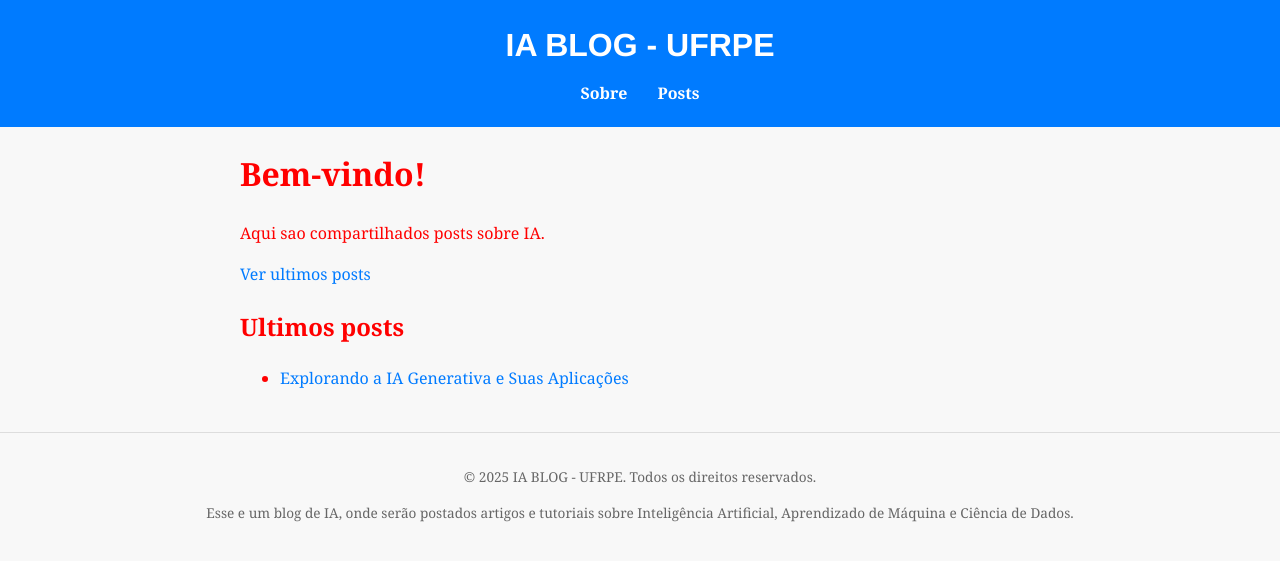
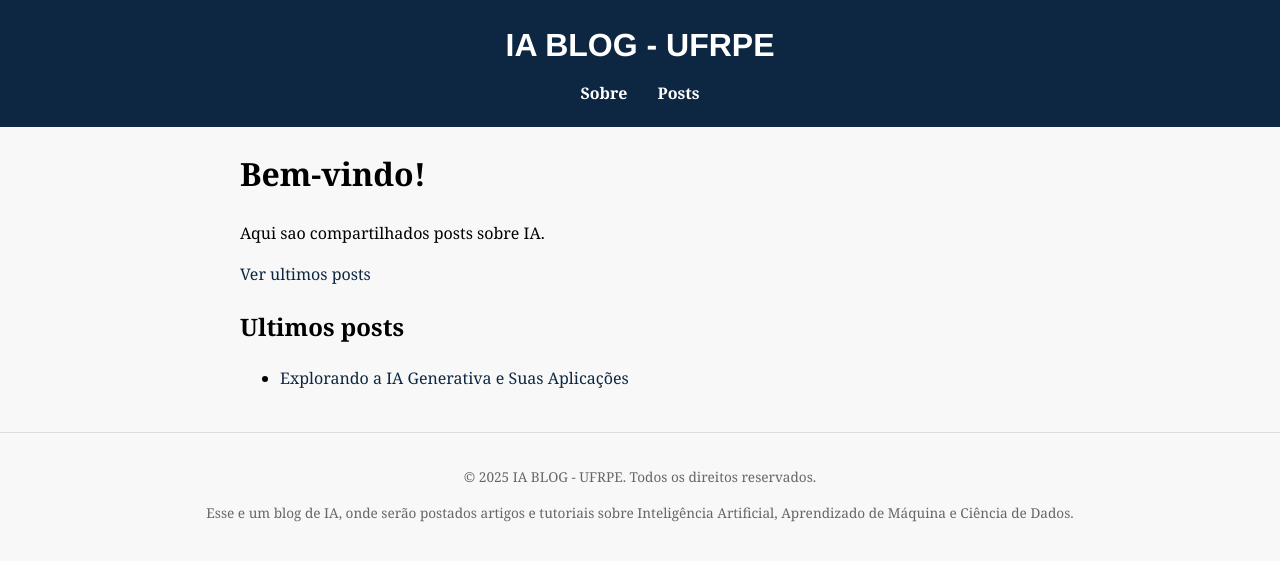
Before and after one commit to gabrielbelo2007/blog-IA, a Jekyll site: the page built from index.markdown, in a window 1280 px wide. Shown: the top 561 px of the page. Built offline with Jekyll 4.4.1, drawn with Linux system fonts in a browser that asks for light colours.

Commit message:
TryPosts

```diff
--- a/Gemfile
+++ b/Gemfile
@@ -8,8 +8,6 @@ source "https://rubygems.org"
 # This will help ensure the proper Jekyll version is running.
 # Happy Jekylling!
 gem "jekyll", "~> 4.4.1"
-# This is the default theme for new Jekyll sites. You may change this to anything you like.
-gem "minima", "~> 2.5"
 # If you want to use GitHub Pages, remove the "gem "jekyll"" above and
 # uncomment the line below. To upgrade, run `bundle update github-pages`.
 # gem "github-pages", group: :jekyll_plugins
--- a/assets/css/style.scss
+++ b/assets/css/style.scss
@@ -1,9 +1,9 @@
 ---
 ---
 
-$text-color: #ff0000;
+$text-color: #000000;
 $background-color: #f8f8f8;
-$brand-color: #007bff; // Azul vibrante
+$brand-color: #0d2742; // Azul vibrante
 $header-font: "Helvetica Neue", Helvetica, Arial, sans-serif;
 $body-font: Georgia, serif;
 
```
Also changed, not shown: _posts/2025-06-16-post.md (renamed from _posts/2025-06-16-post1.markdown).
